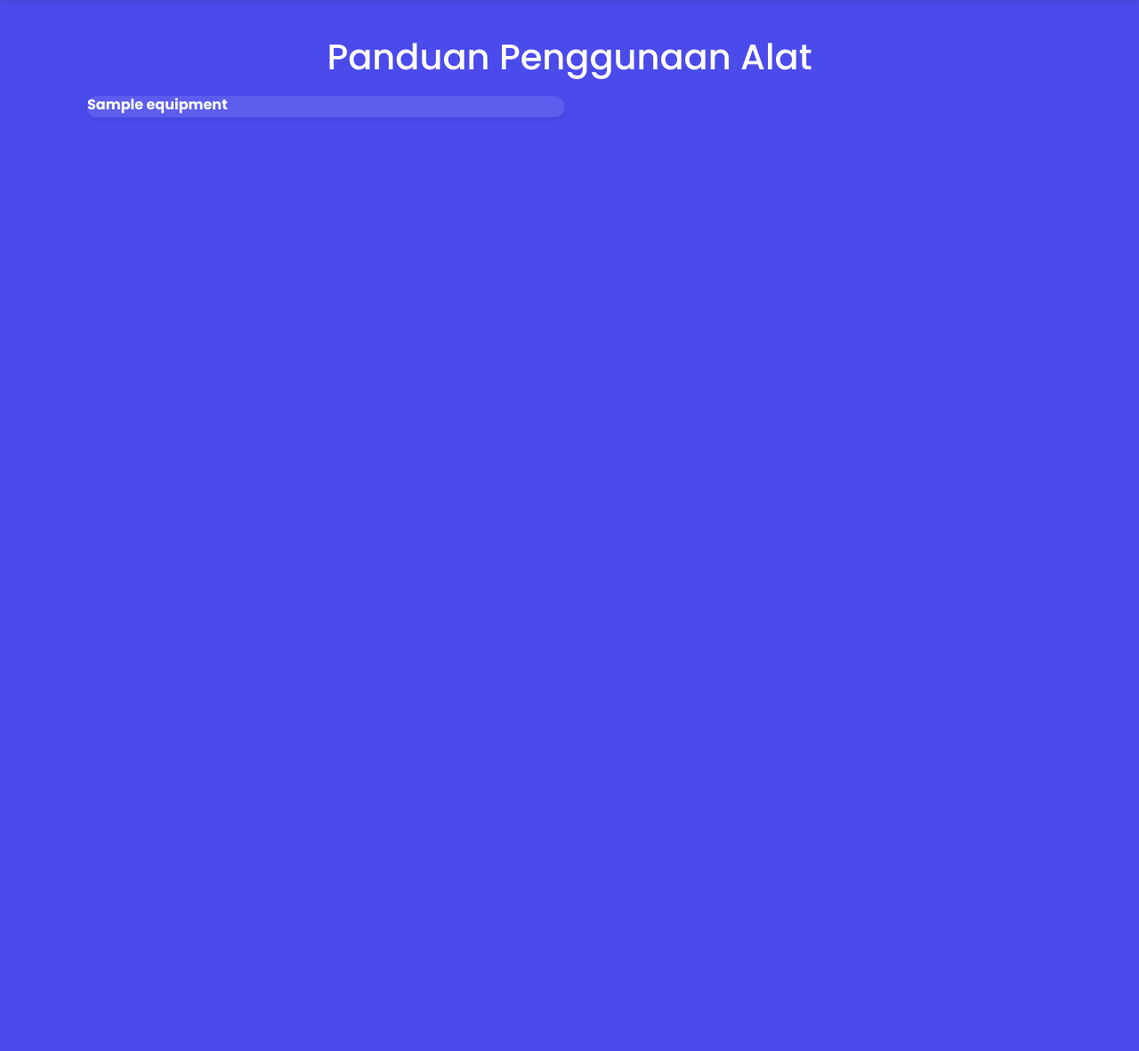
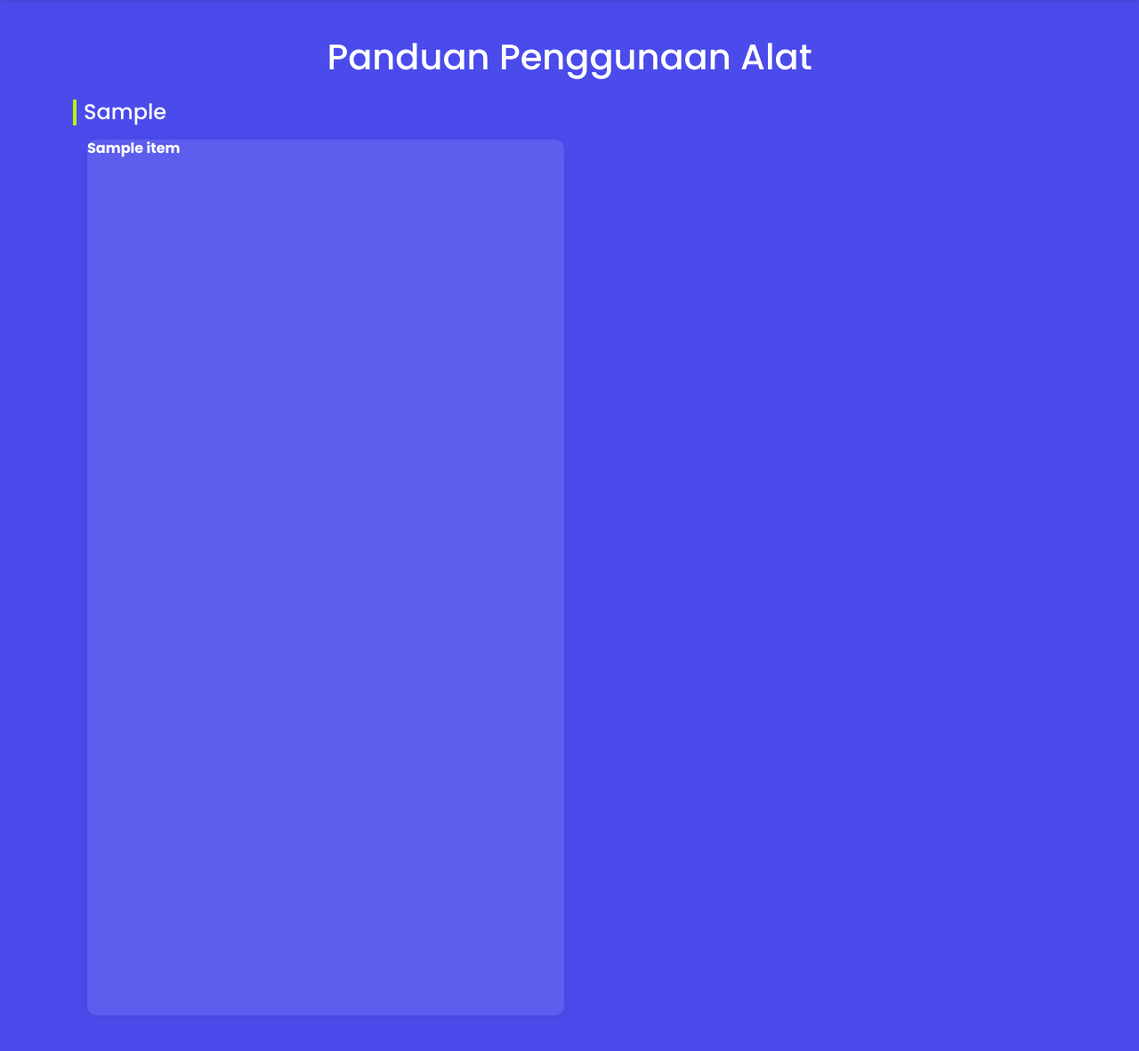
Before and after one commit to corneliusyanm/mulai-web, a Django app: template templates/equipment/list.html in a window 1280 px wide. Shown: the part 60-1242 px from the top of the page at 89% size. Before the commit the page ends 192 px from the top, so only its background shows below. Run offline with Django 4.2, Linux system fonts and the light colour scheme; tables that the repository leaves empty hold one stand-in row (values such as "Sample post"); the template is opened without the code that fills it: values that come from a table or form of the project are taken from there, most other values are stand-ins (such as "Sample title", 1, 10 or a date in 2020); some libraries are stand-ins or nearby versions.

Commit message:
add detailed_muslce_group

```diff
--- a/equipment/models.py
+++ b/equipment/models.py
@@ -9,6 +9,7 @@
     description = models.TextField(blank=True)
     video_link = models.URLField()
     muscle_group = models.CharField(max_length=50, blank=True)
+    detailed_muscle_group = models.CharField(max_length=100, blank=True)
 
     created_at = models.DateTimeField(auto_now_add=True)
     updated_at = models.DateTimeField(auto_now=True)
--- a/templates/equipment/detail.html
+++ b/templates/equipment/detail.html
@@ -42,7 +42,7 @@
 
 
             <h1 class="mb-2">{{ equipment.name }}</h1>
-            <p>Target Otot: {{ equipment.muscle_group }}</p>
+            <p>Target Otot: {{ equipment.detailed_muscle_group }}</p>
 
             {% if equipment.get_youtube_embed_url %}
             <div class="video-wrapper shadow rounded">
--- a/templates/equipment/list.html
+++ b/templates/equipment/list.html
@@ -82,12 +82,23 @@
             font-size: 0.9rem;
         }
     }
+    .muscle-group-title {
+        color: #fff;
+        margin-top: 0rem;
+        margin-bottom: 0rem;
+        padding-left: 0.5rem;
+        border-left: 4px solid #BEF006; /* Mulai Gym yellow */
+        font-size: 1.5rem;
+    }
 </style>
 
 <div class="container my-5">
-    <h1 class="text-center mb-1">Panduan Penggunaan Alat</h1>
+    <h1 class="text-center mb-4">Panduan Penggunaan Alat</h1>
+
+    {% for muscle_group, equipment_list in grouped_equipments.items %}
+    <h2 class="muscle-group-title">{{ muscle_group }}</h2>
     <div class="equipment-grid">
-        {% for item in equipments %}
+        {% for item in equipment_list %}
         <a href="{% url 'equipment:detail' item.slug %}" class="equipment-card-link">
           <div class="card-content">
             <h3><span>{{ item.name }}</span></h3>
@@ -98,9 +109,10 @@
             {% endif %}
           </div>
         </a>
-        {% empty %}
-        <p class="text-center text-white">Belum ada panduan alat yang tersedia.</p>
         {% endfor %}
     </div>
+    {% empty %}
+    <p class="text-center text-white">Belum ada panduan alat yang tersedia.</p>
+    {% endfor %}
 </div>
 {% endblock %}
```
Also changed, not shown: equipment/views.py (+8 -2 lines), equipment/migrations/0002_equipment_detailed_muscle_group.py (added).
